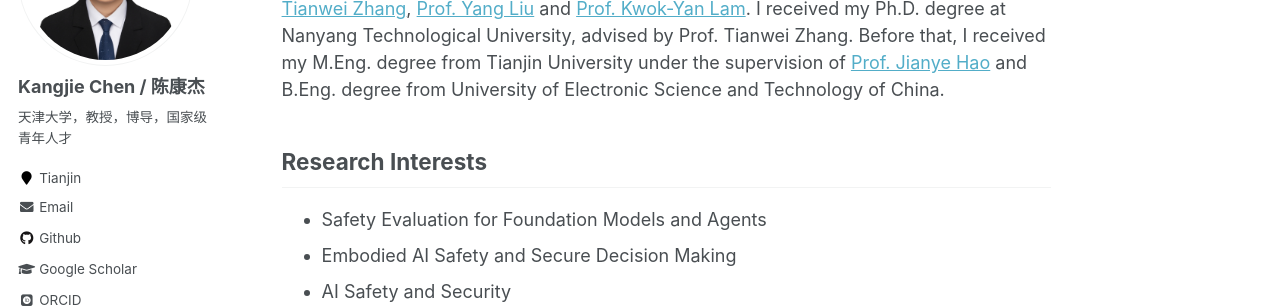
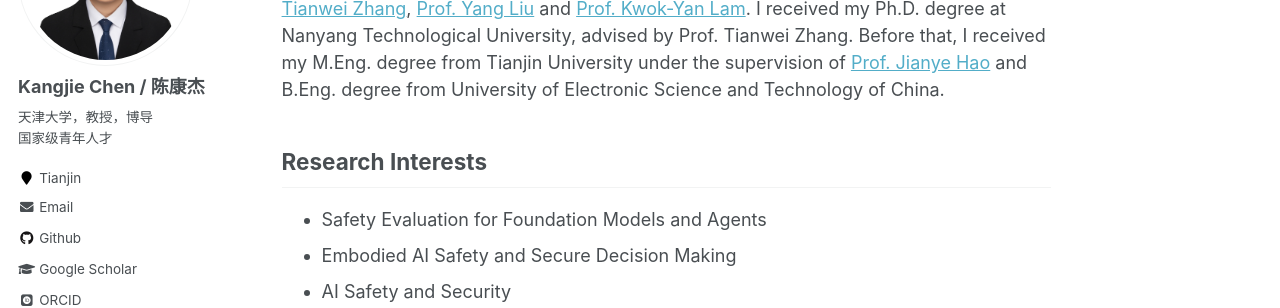
Before and after one commit to kangjie-chen/kangjie-chen.github.io, a Jekyll site: the page built from _pages/about.md, in a window 1280 px wide. Shown: the part 227-535 px from the top of the page. Built offline with Jekyll 4.4.1, drawn with Linux system fonts in a browser that asks for light colours; some web fonts are replaced.

```diff
--- a/_config.yml
+++ b/_config.yml
@@ -82,7 +82,7 @@ analytics:
 author:
   name             : "Kangjie Chen / 陈康杰"
   avatar           : "202506-square.jpg"
-  bio              : "天津大学，教授，博导，国家级青年人才"
+  bio              : "天津大学，教授，博导 <br> 国家级青年人才"
   location         : "Tianjin"
   employer         :
   pubmed           :
```
